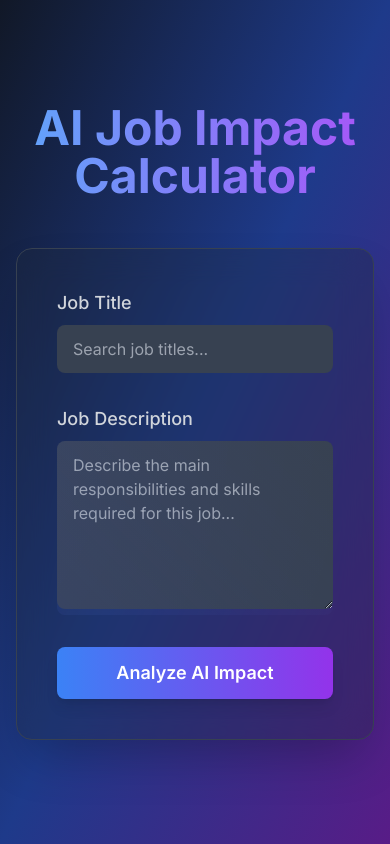
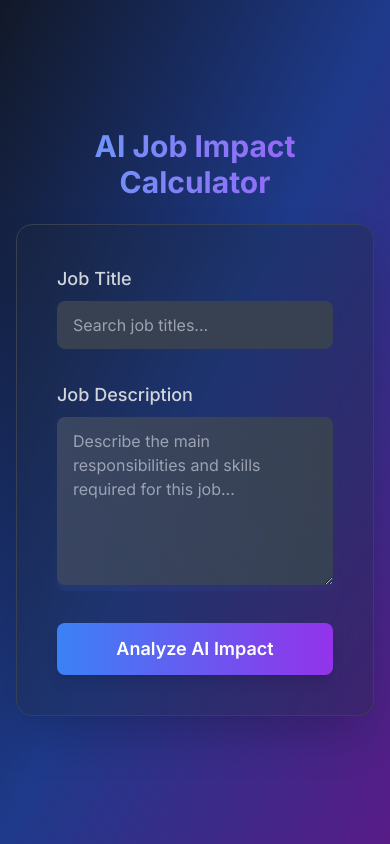
Before and after one commit to Maayan99/ai-job-impact-calc, a Next.js app: page / in a window 390 px wide. Built offline with nearby package versions, Linux system fonts and the light colour scheme.

Commit message:
Responsiveness update

```diff
--- a/src/app/page.tsx
+++ b/src/app/page.tsx
@@ -33,7 +33,7 @@ export default function Home() {
     };
 
     return (
-        <div className="min-h-screen bg-gradient-to-br from-gray-900 via-blue-900 to-purple-900 text-white flex items-center justify-center p-4">
+        <div className="min-h-screen bg-gradient-to-br from-gray-900 via-blue-900 to-purple-900 text-white flex items-center justify-center p-4 sm:p-6 md:p-8">
             <div className="absolute inset-0 overflow-hidden">
                 <div className="absolute inset-0 bg-center [mask-image:linear-gradient(180deg,white,rgba(255,255,255,0))]"></div>
             </div>
@@ -41,9 +41,9 @@ export default function Home() {
                 initial={{ opacity: 0, y: 20 }}
                 animate={{ opacity: 1, y: 0 }}
                 transition={{ duration: 0.5 }}
-                className="w-full max-w-2xl z-10"
+                className="w-full max-w-md sm:max-w-lg md:max-w-xl lg:max-w-2xl z-10"
             >
-                <h1 className="text-5xl font-bold mb-12 text-center bg-clip-text text-transparent bg-gradient-to-r from-blue-400 to-purple-500">
+                <h1 className="text-3xl sm:text-4xl md:text-5xl font-bold mb-6 sm:mb-8 md:mb-12 text-center bg-clip-text text-transparent bg-gradient-to-r from-blue-400 to-purple-500">
                     AI Job Impact Calculator
                 </h1>
                 {score === null ? (
```
